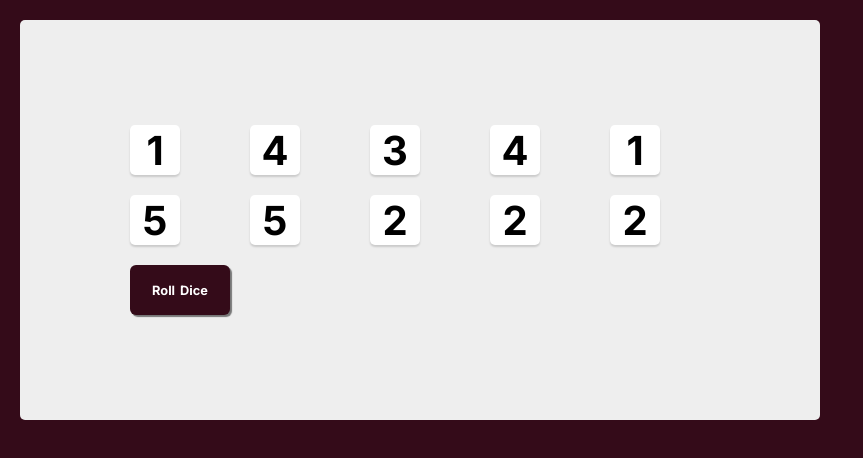
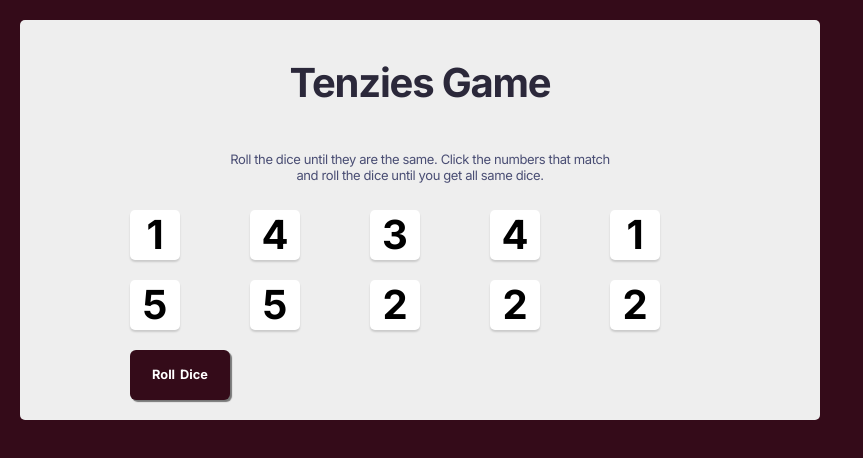
Before and after one commit to michhub-dev/tenzies, a React (Create React App) app: page / in a window 1280 px wide. Shown: the top 458 px of the page, without its empty margins (0-863 px from the left). Built offline with nearby package versions, Linux system fonts and the light colour scheme.

Commit message:
New element and styling

```diff
--- a/src/App.js
+++ b/src/App.js
@@ -46,6 +46,11 @@ export default function App(){
     return (
         <>
         <main>
+            <h1 className="title">Tenzies Game</h1>
+            <p className="description">Roll the dice until they are the same.
+                Click the numbers that match and roll the dice until you get all
+                same dice.
+            </p>
             <div className='main-container'>
                 {mapDice}
               <button className="roll-btn" onClick={rollDice}>Roll Dice</button>
--- a/src/index.css
+++ b/src/index.css
@@ -26,6 +26,33 @@ main {
   grid-template: auto auto / repeat(5, 1fr);
   gap: 20px;
   border-radius: 10px;
+
+}
+.title{
+ text-align: center;
+ font-weight: 700;
+ font-size: 2.5rem;
+ height: 31px;
+ max-width: 500px;
+ font-family: 'Inter', sans-serif;
+ line-height: 30px;
+  display: flex;
+  align-items: center;
+  letter-spacing: -0.03em;
+  color: #2B283A;
+
+}
+.description{
+  height: 58px;
+  width: 400px;
+  font-weight: 400;
+  font-size: 13px;
+  line-height: 16px;
+  display: flex;
+  align-items: center;
+  text-align: center;
+  letter-spacing: -0.03em;
+  color: #4A4E74;
 
 }
 .die-item-container{
```
